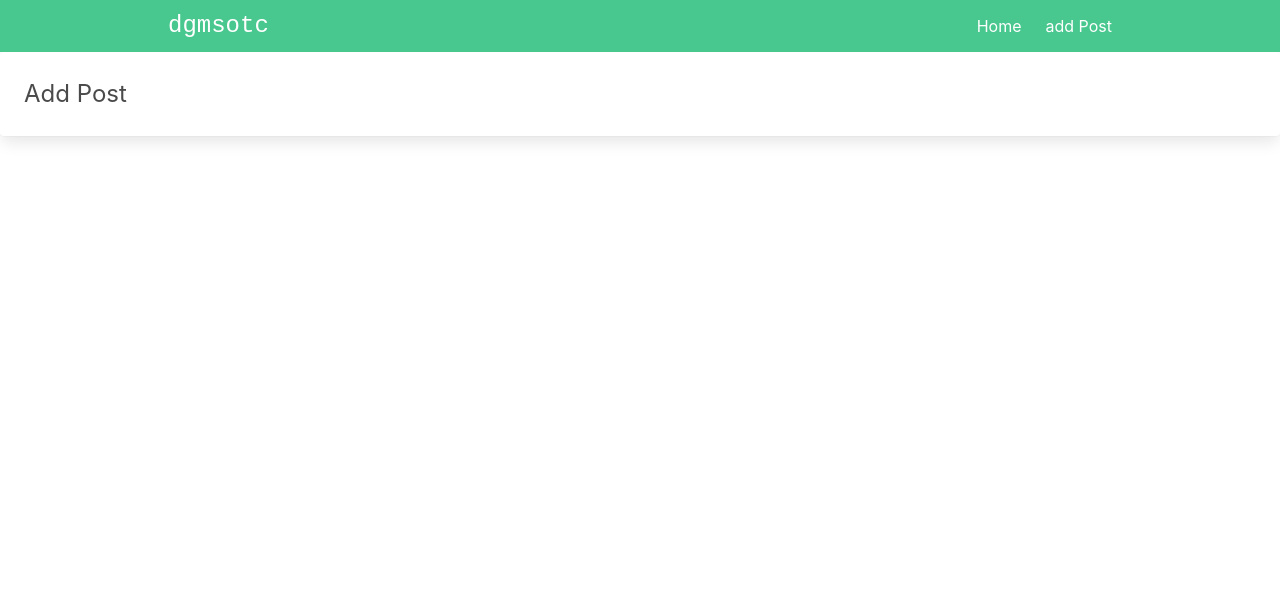
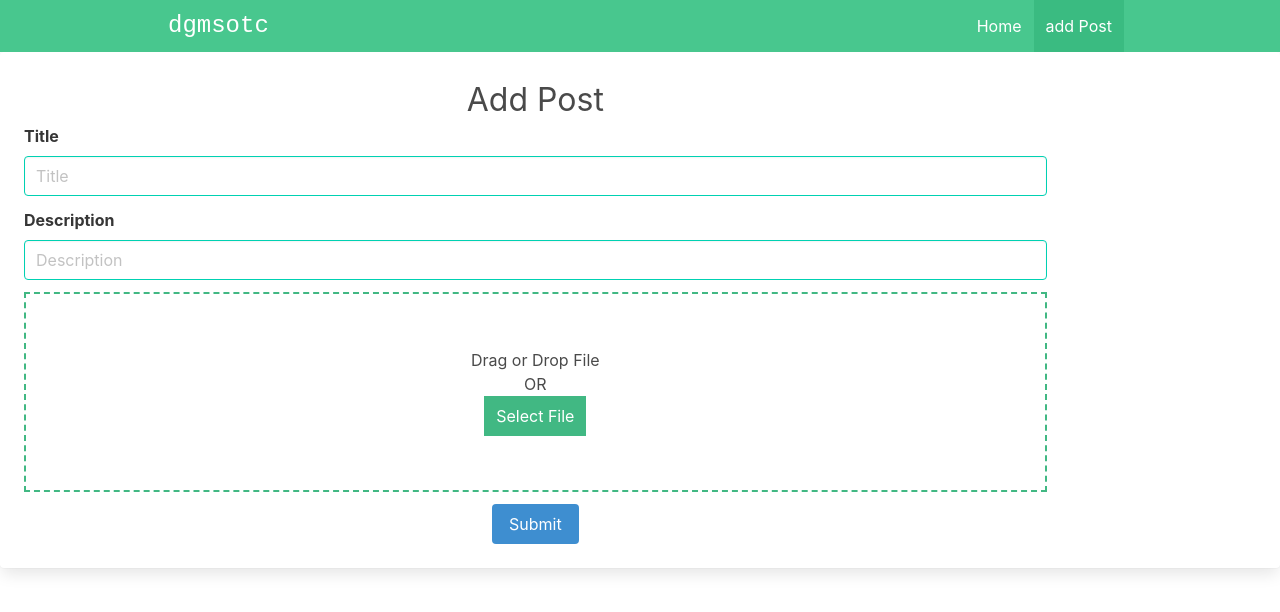
Before and after one commit to des-albert/vueFire, a Vue app: page /addPost in a window 1280 px wide. Shown: the top 612 px of the page. Built offline with nearby package versions, Linux system fonts and the light colour scheme; no server answers; the database is empty.

Commit message:
first commit

```diff
--- a/package.json
+++ b/package.json
@@ -8,6 +8,8 @@
     "preview": "vite preview"
   },
   "dependencies": {
+    "@vueuse/core": "^9.8.2",
+    "axios": "^1.2.1",
     "firebase": "^9.15.0",
     "pinia": "^2.0.28",
     "sass": "^1.56.2",
--- /dev/null
+++ b/src/components/DropZone.vue
@@ -0,0 +1,68 @@
+<template>
+    <div
+      @dragenter.prevent="toggleActive"
+      @dragleave.prevent="toggleActive"
+      @dragover.prevent
+      @drop.prevent="toggleActive"
+      :class="{ 'active-dropzone': active }"
+      class="dropzone is-flex-direction-column"
+    >
+      <span>Drag or Drop File</span>
+      <span>OR</span>
+      <label for="dropzoneFile">Select File</label>
+      <input type="file" id="dropzoneFile" class="dropzoneFile" />
+    </div>
+
+</template>
+<script>
+
+export default {
+  data() {
+    return {
+      active: false,
+
+    }
+  },
+  methods: {
+    toggleActive() {
+      this.active = !this.active
+    }
+  }
+
+}
+
+</script>
+
+<style scoped lang="scss">
+  .dropzone {
+    position: relative;
+    height: 200px;
+    display: flex;
+    flex-direction: column;
+    justify-content: center;
+    align-items: center;
+    border: 2px dashed #41b883;
+
+    label {
+      padding: 8px 12px;
+      color: #fff;
+      background-color: #41b883;
+      transition: 0.3s ease all;
+    }
+    input {
+      display: none;
+    }
+  }
+
+  .active-dropzone {
+    color: #fff;
+    border-color: #fff;
+    background-color: #41b883;
+    label {
+      background-color: #fff;
+      color: #41b883;
+    }
+  }
+
+
+</style>
--- a/src/components/Layout/NavBar.vue
+++ b/src/components/Layout/NavBar.vue
@@ -9,14 +9,38 @@
         <div class="navbar-item is-size-4 is-family-monospace">
           dgmsotc
         </div>
+        <a
+          @click.prevent="showMobileNav = !showMobileNav"
+          class="navbar-burger"
+          :class="{ 'is-active' : showMobileNav }"
+          aria-expanded="false"
+          aria-label="menu"
+          data-target="navbarBasicExample"
+          role="button"
+          ref="navbarBurgerRef"
+        >
+          <span aria-hidden="true"></span>
+          <span aria-hidden="true"></span>
+          <span aria-hidden="true"></span>
+        </a>
       </div>
       <div id="navbarBasicExample" class="navbar-menu" :class="{ 'is-active': showMobileNav }" ref="navbarMenuRef">
         <div class="navbar-end">
-          <RouterLink class="navbar-item" to="/">
+          <RouterLink
+            @click="showMobileNav = false"
+            class="navbar-item"
+            to="/"
+            active-class="is-active"
+          >
             Home
           </RouterLink>
 
-          <RouterLink class="navbar-item" to="/addPost">
+          <RouterLink
+            @click="showMobileNav = false"
+            class="navbar-item"
+            to="/addPost"
+            active-class="is-active"
+          >
             add Post
           </RouterLink>
         </div>
@@ -28,8 +52,19 @@
 
 <script setup>
   import { ref } from 'vue'
+  import { onClickOutside } from '@vueuse/core'
 
   const showMobileNav = ref(false)
+
+  const navbarMenuRef = ref(null)
+  const navbarBurgerRef = ref(null)
+
+  onClickOutside(navbarMenuRef, () => {
+    showMobileNav.value = false
+  }, {
+    ignore: [navbarBurgerRef]
+  })
+
 </script>
 
 <style>
--- a/src/stores/storePosts.js
+++ b/src/stores/storePosts.js
@@ -1,5 +1,5 @@
 import { defineStore } from 'pinia'
-import { collection, doc, onSnapshot, query } from 'firebase/firestore'
+import { addDoc, collection, doc, onSnapshot, query } from 'firebase/firestore'
 
 import { db } from '@/js/firebase'
 
@@ -35,6 +35,16 @@ export const useStorePosts = defineStore('storePosts',  {
 
       })
 
+    },
+
+    async storePost(postTitle, postDesc, postUrl) {
+
+      await addDoc(postsCollectionRef, {
+        title: postTitle,
+        description: postDesc,
+        url: postUrl
+      })
+
     }
   },
   getters: {
--- a/src/views/AddPost.vue
+++ b/src/views/AddPost.vue
@@ -1,7 +1,130 @@
 <template>
   <div class="card">
-    <div class="card-content is-size-4">
-      Add Post
+
+      <div class="card-content is-size-6">
+        <div class="columns is-vcentered">
+          <div class="column is-10 has-text-centered">
+            <p class="is-size-3">Add Post</p>
+            <div class="field">
+              <label class="label has-text-left">Title</label>
+              <input class="input is-primary" type="text" placeholder="Title" v-model="title">
+            </div>
+            <div class="field">
+              <label class="label label has-text-left">Description</label>
+              <input class="input is-primary" type="text" placeholder="Description" v-model="description">
+            </div>
+            <DropZone @drop.prevent="drop" @change="selectedFile" />
+
+            <progress v-show="showProgress" class="progress pt-3" :value="progress" max="100">{{ progress }}</progress>
+            <div class="field pt-3">
+              <button @click="addPost" class="button is-info">Submit</button>
+            </div>
+          </div>
+      </div>
     </div>
   </div>
 </template>
+
+<script>
+
+  import DropZone from "@/components/DropZone.vue"
+  import { useStorePosts } from '@/stores/storePosts'
+  import { mapActions } from 'pinia'
+  import axios from 'axios'
+
+  export default {
+    name: 'AddPost',
+    components: {
+      DropZone
+    },
+    data() {
+      return {
+        dropzoneFile: '',
+        title: '',
+        description: '',
+        fileContents: null,
+        formData: null,
+        tags: 'browser-upload',
+        cloudName: 'dsyohxfyg',
+        preset: 'esh3pivg',
+        imageUrl: '',
+        errors: [],
+        progress: 0,
+        showProgress: false,
+        results: null,
+        file: null,
+
+      }
+    },
+
+    methods: {
+
+      ...mapActions(useStorePosts, ["storePost"] ),
+
+      drop(event)   {
+        this.dropzoneFile = event.dataTransfer.files[0]
+      },
+
+      selectedFile() {
+        this.dropzoneFile = document.querySelector(".dropzoneFile").files[0]
+      },
+
+      async addPost() {
+        this.file = this.dropzoneFile
+        let reader = new FileReader()
+        reader.addEventListener(
+          'load',
+          function() {
+            this.fileContents = reader.result
+            this.formData = new FormData()
+            this.formData.append('upload_preset', this.preset)
+            this.formData.append('tags', this.tags)
+            this.formData.append('file', this.fileContents)
+            let cloudinaryUploadURL = `https://api.cloudinary.com/v1_1/${this.cloudName}/upload`
+            let requestObj = {
+              url: cloudinaryUploadURL,
+              method: 'POST',
+              data: this.formData,
+              onUploadProgress: function(progressEvent) {
+                this.progress = Math.round((progressEvent.loaded * 100.0) / progressEvent.total)
+              }.bind(this)
+            }
+            this.showProgress = true
+            axios(requestObj)
+              .then(response => {
+                this.results = response.data
+                this.imageUrl = this.results.url
+              })
+              .catch(error => {
+                this.errors.push(error)
+                console.log(this.error)
+              })
+              .finally(() => {
+                setTimeout(
+                  function() {
+                    this.showProgress = false
+                  }.bind(this),
+                  1000
+                )
+                this.storePost(this.title, this.description, this.imageUrl)
+              })
+          }.bind(this),
+            false
+        )
+
+        if (this.file && this.file.name) {
+          reader.readAsDataURL(this.file)
+
+        }
+      }
+    }
+  }
+
+</script>
+<style lang="scss" scoped>
+.home {
+  .file-info {
+    margin-top: 32px;
+  }
+}
+</style>
```
Also changed, not shown: 1 other file (tests, documents, lock files or other folders).
